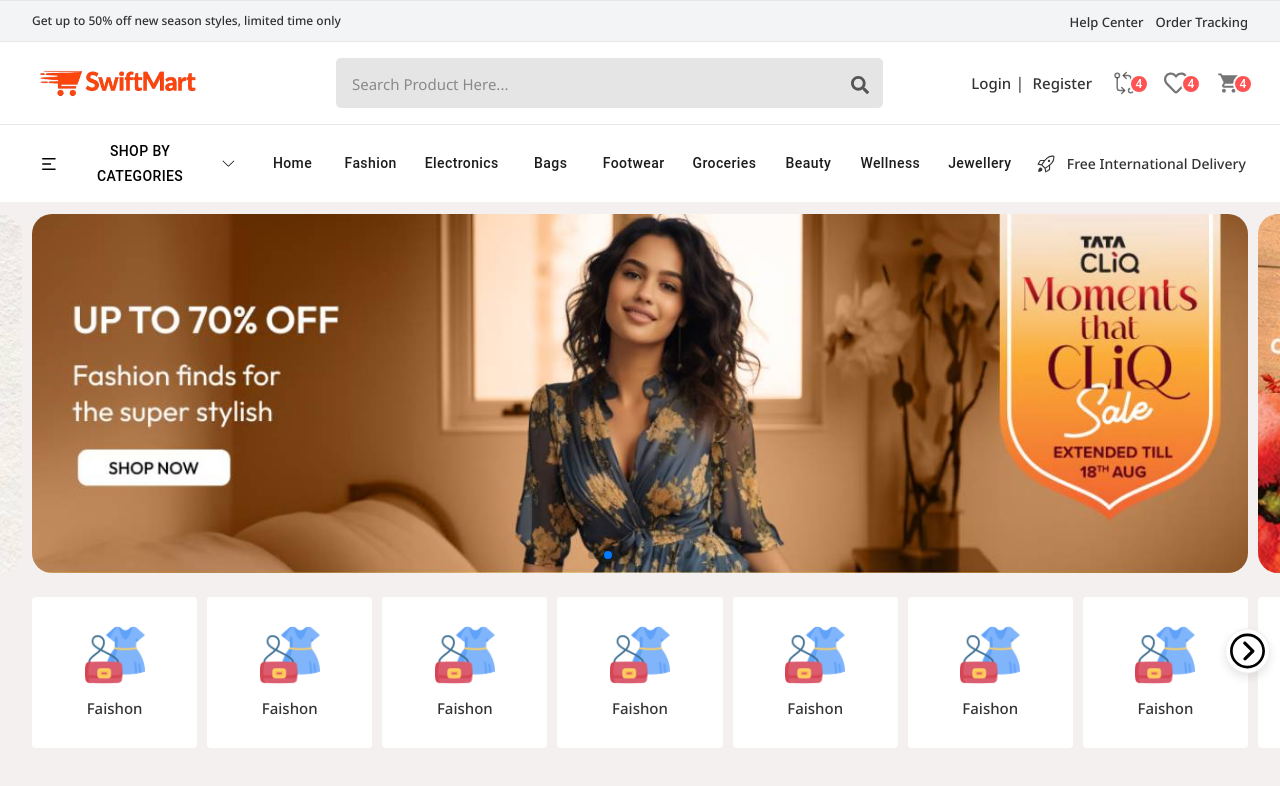
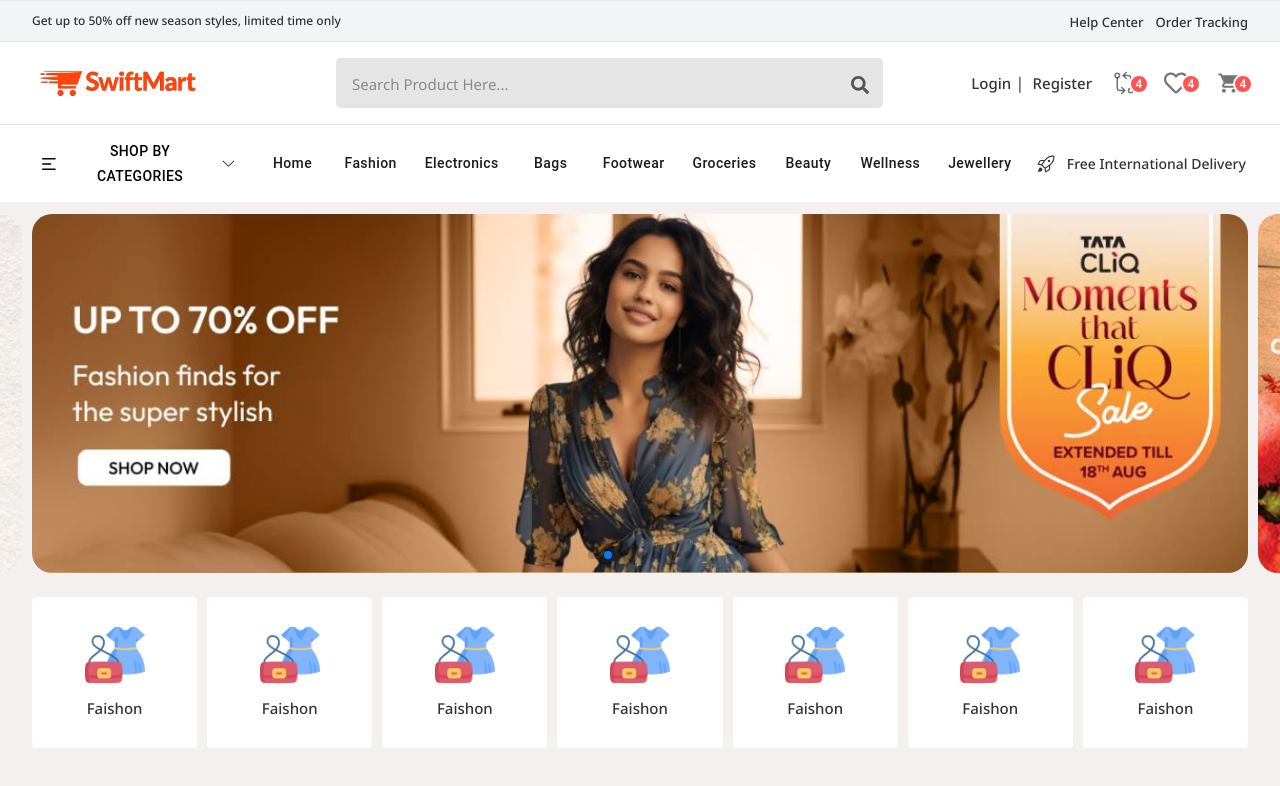
Before and after one commit to Yuvraj-2505/E-commerce, a React (Vite) app: page / in a window 1280 px wide. Shown: the top 786 px of the page. Built offline with nearby package versions, Linux system fonts and the light colour scheme.

Commit message:
update in banner section

```diff
--- a/src/components/HomeCatSlider/HomeCatSlider.jsx
+++ b/src/components/HomeCatSlider/HomeCatSlider.jsx
@@ -1,24 +1,29 @@
-import React from "react";
+import React, { useRef } from "react";
 import { Swiper, SwiperSlide } from "swiper/react";
 import "swiper/css";
 import "swiper/css/pagination";
 import "swiper/css/navigation";
 import { Navigation, Autoplay } from "swiper/modules";
 import { Link } from "react-router-dom";
-import { IoIosArrowDropleft, IoIosArrowDropright } from "react-icons/io";
+import { MdKeyboardArrowLeft, MdKeyboardArrowRight } from "react-icons/md";
 
 const HomeCatSlider = () => {
+
+  const prevRef = useRef(null);
+  const nextRef = useRef(null);
+
+
   return (
     <div className="homeCatSlider py-3">
       <div className="container relative !overflow-visible">
         <Swiper
           spaceBetween={10}
           slidesPerView={7}
-          navigation={{
-            nextEl: ".swiper-button-next",
-            prevEl: ".swiper-button-prev",
+          modules={[Navigation]}
+          onBeforeInit={(swiper) => {
+            swiper.params.navigation.prevEl = prevRef.current;
+            swiper.params.navigation.nextEl = nextRef.current;
           }}
-          modules={[Navigation]}
           className="mySwiper !overflow-visible"
         >
           <SwiperSlide>
@@ -26,7 +31,7 @@ const HomeCatSlider = () => {
               <div className="item py-7 px-3 bg-white rounded-sm flex text-center flex justify-center flex-col items-center">
                 <img
                   src="/images/Cat-Banner/1767337493085_20457.png"
-                  className="w-[60px]"
+                  className="w-[60px] transition-all"
                 />
                 <h3 className="text-[15px] font-[500] mt-3">Faishon</h3>
               </div>
@@ -37,7 +42,7 @@ const HomeCatSlider = () => {
               <div className="item py-7 px-3 bg-white rounded-sm flex text-center flex justify-center flex-col items-center">
                 <img
                   src="/images/Cat-Banner/1767337493085_20457.png"
-                  className="w-[60px]"
+                  className="w-[60px] transition-all"
                 />
                 <h3 className="text-[15px] font-[500] mt-3">Faishon</h3>
               </div>
@@ -48,7 +53,7 @@ const HomeCatSlider = () => {
               <div className="item py-7 px-3 bg-white rounded-sm flex text-center flex justify-center flex-col items-center">
                 <img
                   src="/images/Cat-Banner/1767337493085_20457.png"
-                  className="w-[60px]"
+                  className="w-[60px] transition-all"
                 />
                 <h3 className="text-[15px] font-[500] mt-3">Faishon</h3>
               </div>
@@ -59,7 +64,7 @@ const HomeCatSlider = () => {
               <div className="item py-7 px-3 bg-white rounded-sm flex text-center flex justify-center flex-col items-center">
                 <img
                   src="/images/Cat-Banner/1767337493085_20457.png"
-                  className="w-[60px]"
+                  className="w-[60px] transition-all"
                 />
                 <h3 className="text-[15px] font-[500] mt-3">Faishon</h3>
               </div>
@@ -70,7 +75,7 @@ const HomeCatSlider = () => {
               <div className="item py-7 px-3 bg-white rounded-sm flex text-center flex justify-center flex-col items-center">
                 <img
                   src="/images/Cat-Banner/1767337493085_20457.png"
-                  className="w-[60px]"
+                  className="w-[60px] transition-all"
                 />
                 <h3 className="text-[15px] font-[500] mt-3">Faishon</h3>
               </div>
@@ -81,7 +86,7 @@ const HomeCatSlider = () => {
               <div className="item py-7 px-3 bg-white rounded-sm flex text-center flex justify-center flex-col items-center">
                 <img
                   src="/images/Cat-Banner/1767337493085_20457.png"
-                  className="w-[60px]"
+                  className="w-[60px] transition-all"
                 />
                 <h3 className="text-[15px] font-[500] mt-3">Faishon</h3>
               </div>
@@ -92,44 +97,24 @@ const HomeCatSlider = () => {
               <div className="item py-7 px-3 bg-white rounded-sm flex text-center flex justify-center flex-col items-center">
                 <img
                   src="/images/Cat-Banner/1767337493085_20457.png"
-                  className="w-[60px]"
+                  className="w-[60px] transition-all"
                 />
                 <h3 className="text-[15px] font-[500] mt-3">Faishon</h3>
               </div>
             </Link>
           </SwiperSlide>
 
-          <SwiperSlide>
-            <Link to="/">
-              <div className="item py-7 px-3 bg-white rounded-sm flex text-center flex justify-center flex-col items-center">
-                <img
-                  src="/images/Cat-Banner/1767337493085_20457.png"
-                  className="w-[60px]"
-                />
-                <h3 className="text-[15px] font-[500] mt-3">Faishon</h3>
-              </div>
-            </Link>
-          </SwiperSlide>
 
-          <SwiperSlide>
-            <Link to="/">
-              <div className="item py-7 px-3 bg-white rounded-sm flex text-center flex justify-center flex-col items-center">
-                <img
-                  src="/images/Cat-Banner/1767337493085_20457.png"
-                  className="w-[60px]"
-                />
-                <h3 className="text-[15px] font-[500] mt-3">Faishon</h3>
-              </div>
-            </Link>
-          </SwiperSlide>
-
-          <div className="button-prev-custom swiper-button-prev">
-            <IoIosArrowDropleft size={22}/>
+          <div
+          ref={prevRef}
+          className="button-prev-custom ">
+            <MdKeyboardArrowLeft />
           </div>
-          <div className="button-next-custom swiper-button-next">
-            <IoIosArrowDropright size={22}/>
+          <div
+           ref={nextRef}
+          className="button-next-custom ">
+            <MdKeyboardArrowRight />
           </div>
-
         </Swiper>
       </div>
     </div>
--- a/src/index.css
+++ b/src/index.css
@@ -87,55 +87,69 @@ nav ul button:hover{
 .homeCatSlider .swiper-button-prev:hover::after, .homeCatSlider .swiper-button-next:hover::after{
   background: #fff !important;
 } */
-/* 1. Remove default swiper arrows */
-.swiper-button-prev:after,
-.swiper-button-next:after {
-  display: none !important;
+
+
+/* Remove default swiper arrows */
+.swiper-button-prev::after,
+.swiper-button-next::after {
+  display: none;
 }
 
-/* 2. Button and Icon Centering */
+/* Arrow button */
 .button-prev-custom,
 .button-next-custom {
-  position: absolute !important;
-  top: 50% !important;
-  transform: translateY(-50%) !important; /* Vertically centered */
+  position: absolute;
+  top: 50%;
+  transform: translateY(-50%);
 
-  /* Circle dimensions */
-  width: 45px !important;
-  height: 45px !important;
-  background: #fff !important;
-  border-radius: 50% !important;
+  width: 34px;
+  height: 34px;
+  background: #ffffff;
+  border-radius: 50%;
 
-  /* Critical for centering the small icon */
-  display: flex !important;
-  align-items: center !important;
-  justify-content: center !important;
+  display: flex;
+  align-items: center;
+  justify-content: center;
 
-  color: #000 !important;
-  box-shadow: 0 4px 10px rgba(0, 0, 0, 0.1) !important;
-  border: 1px solid #eee !important;
-  z-index: 1000 !important;
+  box-shadow: 0 2px 8px rgba(0, 0, 0, 0.15);
   cursor: pointer;
+  z-index: 20;
+
+  transition: all 0.3s ease;
 }
 
-/* 3. Horizontal Positioning (Halfway outside) */
+/* Keep arrows away from edges */
 .button-prev-custom {
-  left: -22px !important;
+  left: -16px;
 }
 
 .button-next-custom {
-  right: -22px !important;
+  right: -16px;
 }
 
-/* 4. Hide when no more slides */
-.swiper-button-disabled {
-  opacity: 0 !important;
-  visibility: hidden;
+/* Arrow icon */
+.button-prev-custom svg,
+.button-next-custom svg {
+  font-size: 20px;
+  color: #333;
+  transition: color 0.3s ease;
 }
 
-/* 5. Icon padding/centering tweak */
-.button-prev-custom svg,
-.button-next-custom svg {
-  display: block; /* Removes baseline spacing */
-  margin: 0 auto;
+/* Hover effects */
+.button-prev-custom:hover,
+.button-next-custom:hover {
+  background: orange;
 }
+
+.button-prev-custom:hover svg,
+.button-next-custom:hover svg {
+  color: #fff;
+}
+
+/* Hide arrows when disabled */
+.swiper-button-disabled {
+  opacity: 0;
+  pointer-events: none;
+}
+
+.homeCatSlider .item:hover img{transform:scale(1.2);}
```
